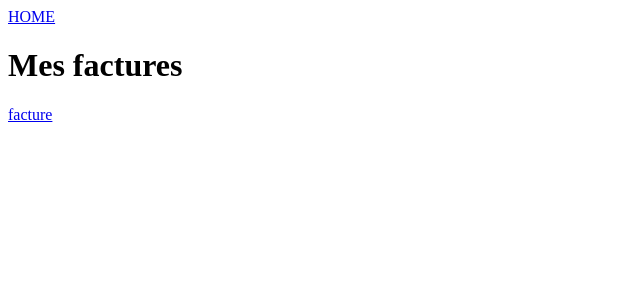
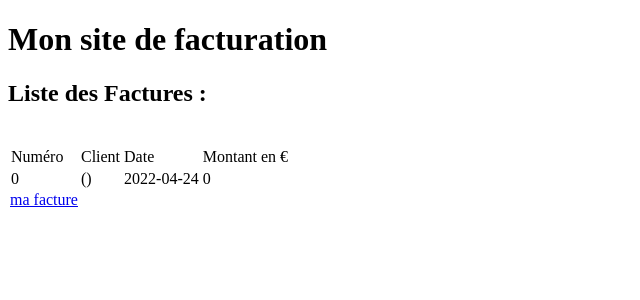
Before and after one commit to jeremiekunkela/projetFileRouge-Kunkela-Terneus, a Vue app: page / in a window 1280 px wide. Shown: the top 300 px of the page, without its empty margins (0-640 px from the left). Built offline with nearby package versions, Linux system fonts and the light colour scheme.

Commit message:
donnée gerer et conservé dans le store

```diff
--- a/src/App.vue
+++ b/src/App.vue
@@ -1,5 +1,5 @@
 
 <template>
-    <router-link to="/">HOME</router-link>
+<h1>Mon site de facturation</h1>
       <router-view/>
 </template>
--- a/src/components/ClientForm.vue
+++ b/src/components/ClientForm.vue
@@ -4,7 +4,7 @@
 		<br>
 		Nom : <input type="text" v-model="surname" />
 		<br>
-		Numéro : <input type="phone" v-model="telephone" />
+		Numéro : <input type="text" v-model="telephone" />
 	</p>
 	<button @click="$emit('formSubmit', this)">Valider</button>
 </template>
@@ -13,9 +13,9 @@
 	export default {
 		data() {
 			return {
-				name: this.client.name,
-				surname: this.client.surname,
-				telephone: this.client.telephone,
+				name: this.name,
+				surname: this.surname,
+				telephone: this.telephone,
 			}
 		},
 		props: [
--- a/src/components/ClientInformation.vue
+++ b/src/components/ClientInformation.vue
@@ -11,7 +11,7 @@
 <script>
 	export default {
 		props: [
-			"client"
+			"client",
 		]
-	};
+	}
 </script>
--- a/src/components/InvoiceForm.vue
+++ b/src/components/InvoiceForm.vue
@@ -1,22 +1,21 @@
 <template>
   <h1>Facture</h1>
-  <p>Client : {{ clientFullName }}</p>
-  <p>TVA : {{ invoice.client.tva }} %</p>
-  <p>Échéance : {{ invoice.client.dueDate }}</p>
-  <p>Prix total : {{ totalPrice }}</p>
+  <p>Client : {{ store.clientFullName }}</p>
+  <p>TVA : {{ store.invoice.tva }} %</p>
+  <p>Échéance : {{ store.invoice.dueDate }}</p>
+  <p>Prix total : {{ store.invoice.totalPrice }}</p>
   <h2>Client</h2>
   <template v-if="!displayClientForm">
-    <ClientInformation
-     v-bind:client="invoice.client"
-      />
+    <ClientInformation v-bind:client="store.invoice.client" />
     <button v-on:click="showClientForm">Éditer</button>
   </template>
   <ClientForm
     v-else
-    v-bind:client="invoice.client"
+    v-bind:client="store.invoice.client"
     v-on:form-submit="hideClientForm"
   />
-  <h2>Lignes :</h2>
+
+   <h2>Lignes :</h2>
   <table>
     <thead>
       <tr>
@@ -27,52 +26,40 @@
       </tr>
     </thead>
     <tbody>
-      <template v-for="(row, index) in invoice.rows">
+      <template v-for="(row, index) in store.invoice.rows">
         <Line
           v-if="!displayLineForm[index]"
           v-bind:line="row"
           @click="handleEditLine(index)"
+        />
 
-        />
         <LineForm
           v-else
           v-bind:line="row"
           @finished-addition="handleEditLineFinished(index)"
         />
-      </template>
-    </tbody>
+   </template>
+  </tbody>
     <button v-on:click="addLine">Ajouter une ligne</button>
   </table>
 </template>
 
 <script lang ="ts">
-import ClientInformation from "../components/Client.vue";
-import ClientForm from "../components/ClientForm.vue";
-import LineForm from "../components/LineForm.vue";
-import Line from "../components/Line.vue";
+import ClientInformation from "@/components/ClientInformation.vue";
+import ClientForm from "@/components/ClientForm.vue";
+import LineForm from "@/components/LineForm.vue";
+import Line from "@/components/Line.vue";
+import { useInvoiceStore } from "@/stores/invoice";
 
 export default {
+  setup() {
+    const store = useInvoiceStore();
+    return { store };
+  },
   data() {
     return {
       displayClientForm: false,
       displayLineForm: [false],
-
-      invoice: {
-        client: {
-          name: "",
-          surname: "",
-          telephone: "",
-        },
-        dueDate: new Date(),
-        tva: 0,
-        rows: [
-          {
-            designation: "",
-            price: null,
-            quantity: null,
-          },
-        ],
-      },
     };
   },
   components: {
@@ -81,39 +68,26 @@ export default {
     LineForm,
     Line,
   },
-  computed: {
-    clientFullName() {
-      return `${this.invoice.client.name} ${this.invoice.client.surname} (${this.invoice.client.telephone})`;
-    },
-    totalPrice() {
-      let total: number = 0;
 
-      for (let row of this.invoice.rows) {
-        total += Number(row.quantity) * Number(row.price);
-      }
-
-      return total;
-    },
-  },
   methods: {
     showClientForm() {
       this.displayClientForm = true;
     },
     hideClientForm(newClient) {
       this.displayClientForm = false;
-      this.invoice.client.name = newClient.name;
-      this.invoice.client.surname = newClient.surname;
-      this.invoice.client.telephone = newClient.telephone;
+      this.store.invoice.client.name = newClient.name;
+      this.store.invoice.client.surname = newClient.surname;
+      this.store.invoice.client.telephone = newClient.telephone;
     },
+
     handleEditLine(index) {
       this.displayLineForm.splice(index, 1, true);
     },
     handleEditLineFinished(index) {
-      this.displayLineForm.splice(index, 1, false);
-      console.log("line s'affiche");
+       this.displayLineForm.splice(index, 1, false);
     },
     addLine() {
-      this.invoice.rows.push({
+      this.store.invoice.rows.push({
         designation: "",
         price: null,
         quantity: null,
--- /dev/null
+++ b/src/components/InvoiceList.vue
@@ -0,0 +1,33 @@
+<template>
+  <router-view></router-view>
+  <h2>Liste des Factures :</h2>
+  <br />
+  <table>
+    <thead>
+      <tr>
+        <td>Numéro</td>
+        <td>Client</td>
+        <td>Date</td>
+        <td>Montant en €</td>
+      </tr>
+      <tr>
+        <td>0</td>
+        <td>{{ store.clientFullName }}</td>
+        <td>{{ store.invoice.dueDate }}</td>
+        <td>{{ store.totalPrice }}</td>
+      </tr>
+      <router-link to="/invoice">ma facture</router-link>
+    </thead>
+  </table>
+</template>
+
+<script lang ="ts">
+import { useInvoiceStore } from "@/stores/invoice";
+
+export default {
+  setup() {
+    const store = useInvoiceStore();
+    return { store };
+  },
+};
+</script>
--- a/src/router/index.ts
+++ b/src/router/index.ts
@@ -1,6 +1,7 @@
 import { createRouter, createWebHistory } from 'vue-router'
 import Home from '@/views/Home.vue'
 import InvoiceView from "@/views/InvoiceView.vue"
+
 
 
 const router = createRouter({
@@ -14,7 +15,9 @@ const router = createRouter({
   path: '/invoice',
   name: 'InvoiceView',
   component: InvoiceView
-  }
+  },
+
+
   ]
 })
 
--- /dev/null
+++ b/src/stores/invoice.ts
@@ -0,0 +1,43 @@
+import { defineStore } from 'pinia'
+
+export const useInvoiceStore  = defineStore({
+  id: 'invoice',
+  state: () => ({
+    invoice: {
+      client: {
+        name: "",
+        surname: "",
+        telephone: "",
+      },
+      dueDate: new Date().toISOString().split('T')[0],
+      tva: 0,
+      rows: [
+        {
+          designation: "",
+          price: null,
+          quantity: null,
+        },
+      ],
+    }
+  })
+
+  ,
+  getters: {
+    clientFullName: (state) => {
+      return `${state.invoice.client.name} ${state.invoice.client.surname} (${state.invoice.client.telephone})`
+    },
+
+    totalPrice :(state) =>  {
+      let total: number = 0;
+
+      for (let row of state.invoice.rows) {
+        total += Number(row.quantity) * Number(row.price);
+      }
+
+      return total;
+    }
+  },
+  actions: {
+
+  }
+})
--- a/src/views/Home.vue
+++ b/src/views/Home.vue
@@ -1,7 +1,12 @@
 <template>
-  <h1>Mes factures</h1>
-  <router-link to="/invoice">facture</router-link>
+  <InvoiceList/>
 </template>
 <script>
-export default {};
+import InvoiceList from '@/components/InvoiceList.vue'
+
+export default {
+  components : {
+  InvoiceList
+  }
+};
 </script>
--- a/src/views/InvoiceView.vue
+++ b/src/views/InvoiceView.vue
@@ -1,13 +1,13 @@
 <template>
+    <router-link to="/">retour</router-link>
     <InvoiceForm />
 </template>
 <script lang='ts'>
-import InvoiceForm from '@/components/InvoiceForm.vue';
+import InvoiceForm from '@/components/InvoiceForm.vue'
 
 export default {
     components : {
         InvoiceForm,
     }
-
 }
 </script>
```
Also changed, not shown: src/stores/counter.ts (deleted, +0 -16 lines).
